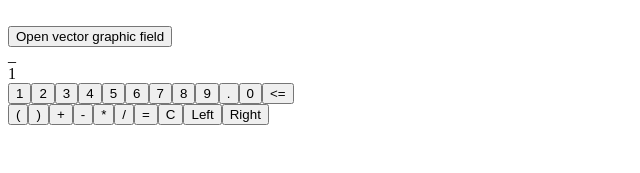
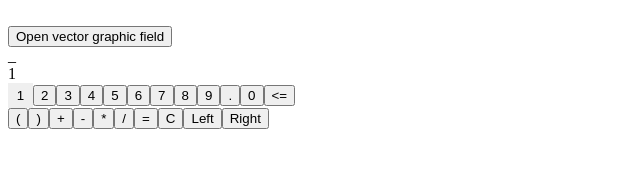
Before and after one commit to OlehKozubJS/various-react-projects-test, a React (Create React App) app: page / in a window 1280 px wide. Shown: the top 173 px of the page, without its empty margins (0-640 px from the left). Built offline with nearby package versions, Linux system fonts and the light colour scheme.

Commit message:
Update Calculator.jsx

```diff
--- a/src/Calculator/Calculator.jsx
+++ b/src/Calculator/Calculator.jsx
@@ -71,7 +71,12 @@ const Calculator = () => {
       <div>{cursorIndex}</div>
       <div>
         <div>
-          <button type="button" onClick={enterData} value="1">
+          <button
+            type="button"
+            onClick={enterData}
+            value="1"
+            className={css.CalculatorButton}
+          >
             1
           </button>
           <button type="button" onClick={enterData} value="2">
```
